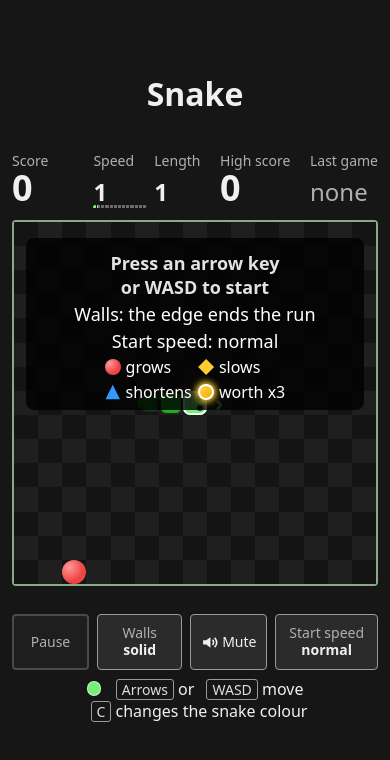
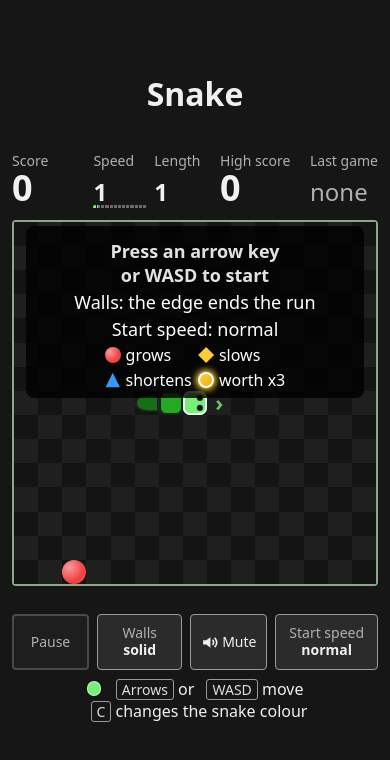
Before and after one commit to mariusachim/awesomeProject1, a React (Vite) app: page / in a window 390 px wide. Shown: the top 760 px of the page. Built offline with nearby package versions, Linux system fonts and the light colour scheme.

Commit message:
feat(#617): keep a gap between the phone start panel and the snake

```diff
--- a/src/index.css
+++ b/src/index.css
@@ -390,6 +390,13 @@ button:disabled kbd {
 .board-overlay-top {
   justify-content: flex-start;
   padding-top: 1rem;
+}
+
+/* Phone: the tall start panel sits close to the top edge, so the snake row keeps a gap of at least 8 px below it. */
+@media (max-width: 600px) {
+  .board-overlay-under.board-overlay-top {
+    padding-top: 0.25rem;
+  }
 }
 
 /* Game over: a tighter panel (at most 4 rows, about 100 px on a phone) that sits close to the edge. */
```
